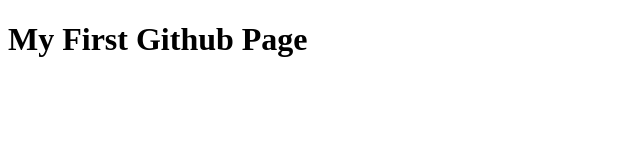
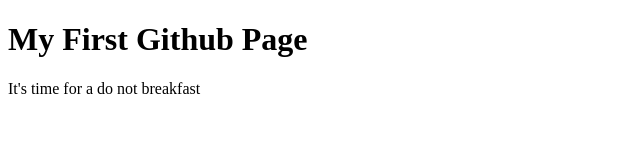
Before and after one commit to supercoolfire/supercoolfire.github.io, a plain HTML site: page index.html in a window 1280 px wide. Shown: the whole page, without its empty margins (0-640 px from the left). Drawn offline with Linux system fonts and the light colour scheme.

Commit message:
Update index.html

```diff
--- a/index.html
+++ b/index.html
@@ -7,7 +7,8 @@
 </head>
 
 <body>
-  <h1>My First Github Page</h1>
+<h1>My First Github Page</h1>
+  <p>It's time for a do not breakfast</p>
 </body>
 
 </html>
```
